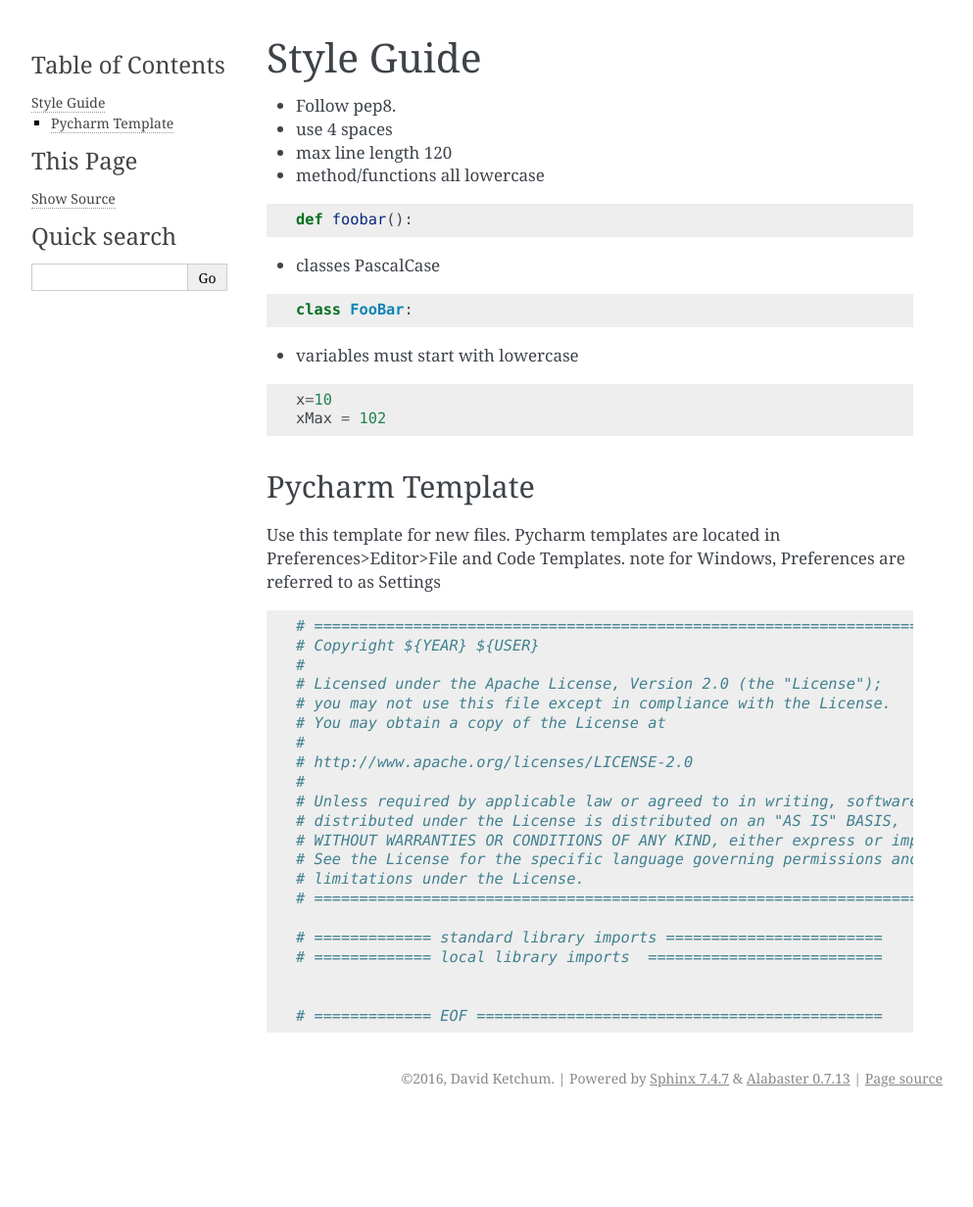
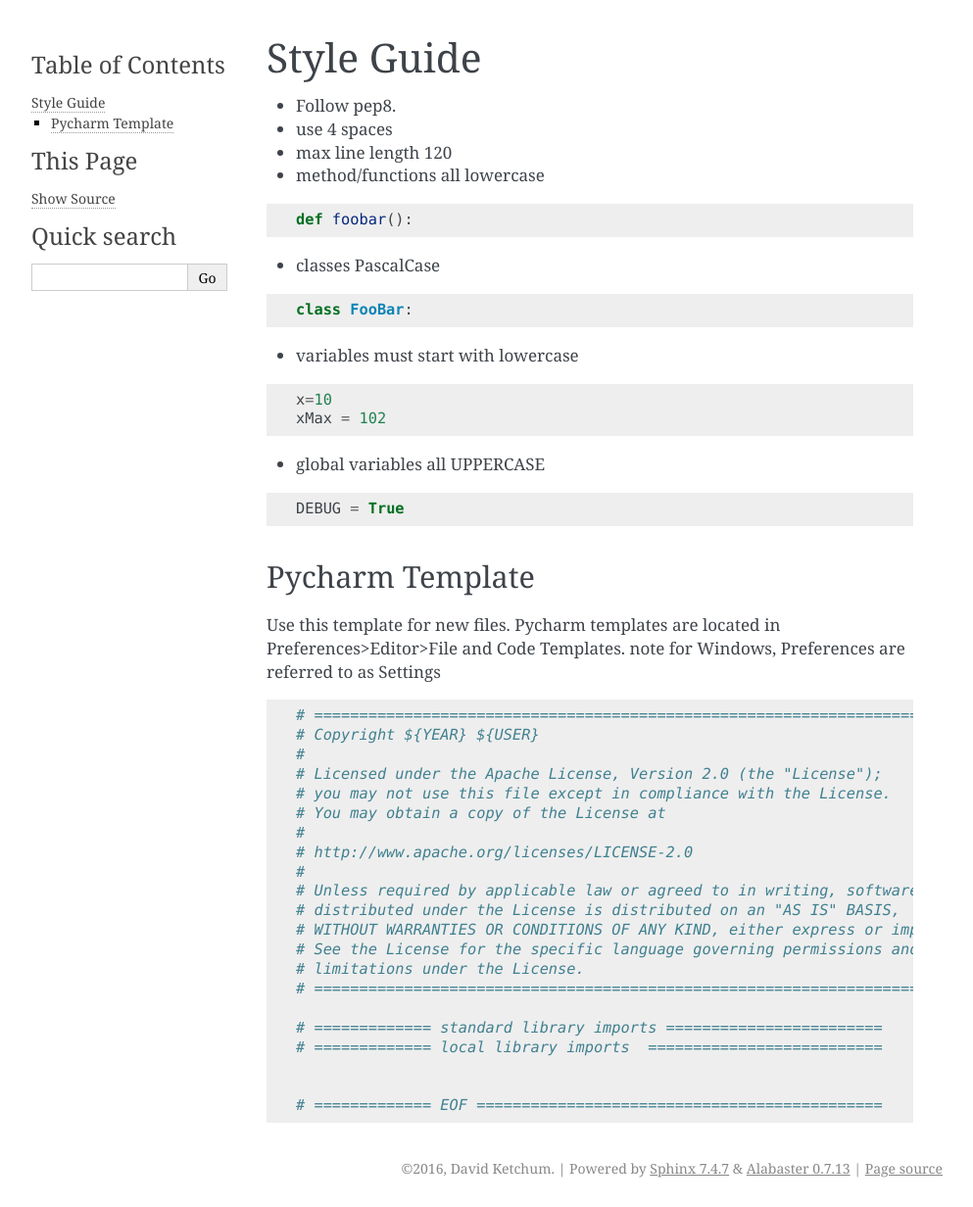
Before and after one commit to NMTHydro/Recharge, a Sphinx documentation site: the page built from docs/style_guide.md, in a window 1280 px wide. Shown: the whole page at 98% size, without its empty margins (148-1141 px from the left). Built offline with Sphinx 7.4.7, drawn with Linux system fonts in a browser that asks for light colours; before the commit the page ends 1140 px from its top, so only the background shows below that.

Commit message:
updated style_guide

````diff
--- a/docs/style_guide.md
+++ b/docs/style_guide.md
@@ -23,6 +23,11 @@ x=10
 xMax = 102
 ```
 
+- global variables all UPPERCASE
+
+```
+DEBUG = True
+```
 
 Pycharm Template
 ----------------
````
